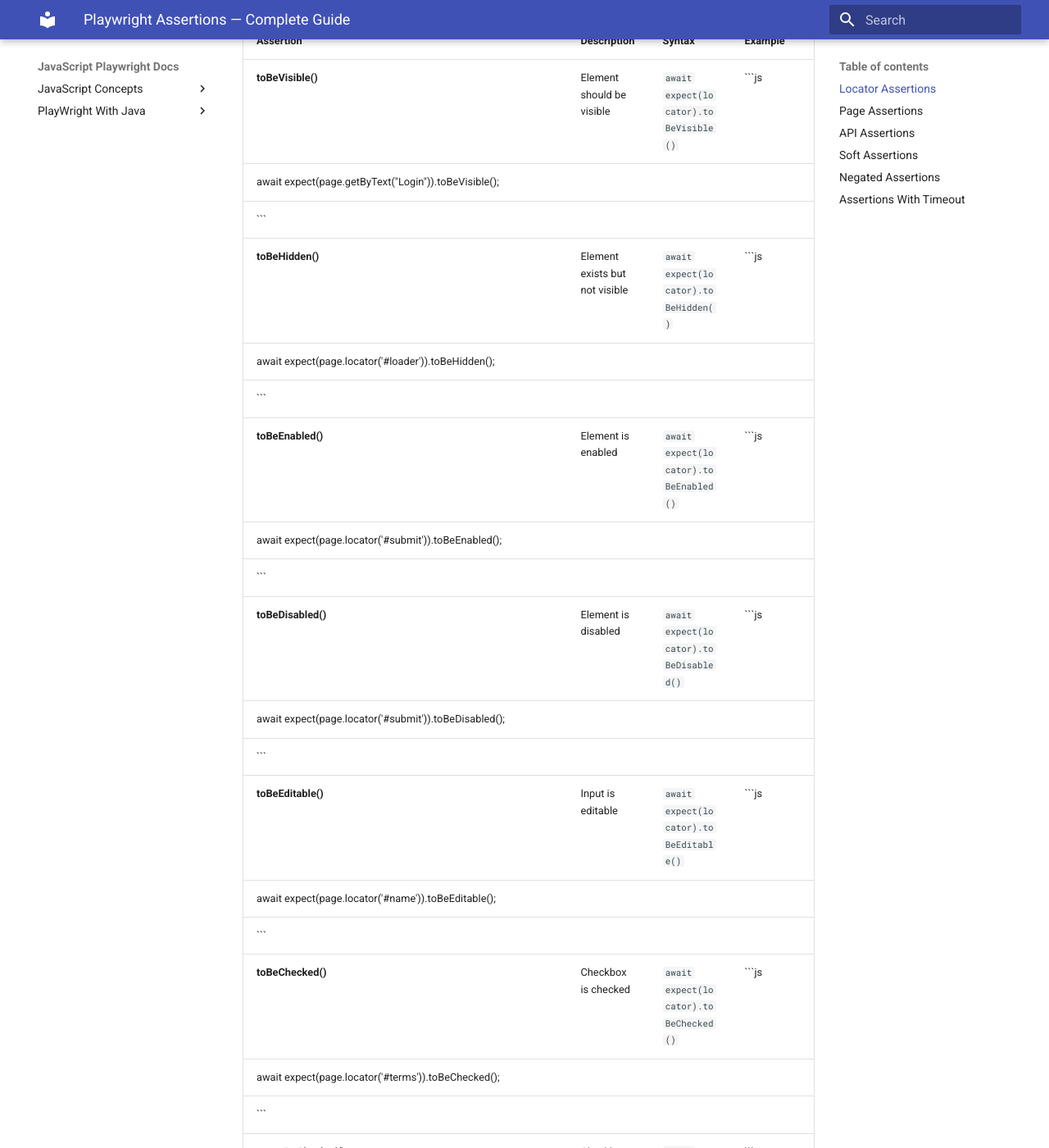
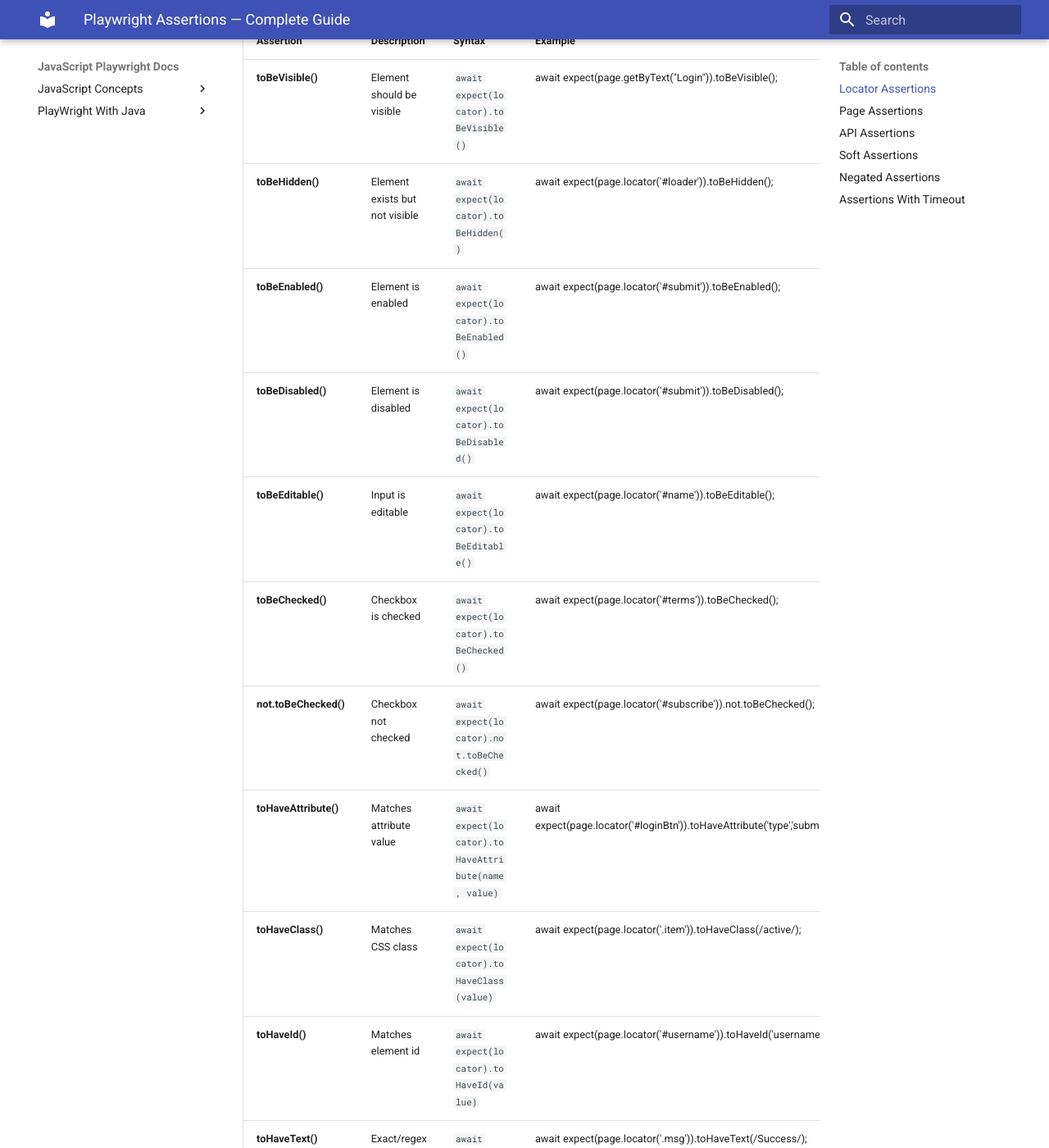
Before and after one commit to Play-Wright-course/automation-testing, an MkDocs documentation site: the page built from docs/javascriptConcepts/jscode/playwright-assertion.md, in a window 1280 px wide and 1400 px high, scrolled down 204 px. Shown: the whole window at 82% size. Built offline with MkDocs 1.6.1 and Material for MkDocs 9.7.7, drawn with Linux system fonts in a browser that asks for light colours; some of the changed text lies outside the part shown.

````diff
--- a/docs/javascriptConcepts/jscode/playwright-assertion.md
+++ b/docs/javascriptConcepts/jscode/playwright-assertion.md
@@ -4,112 +4,55 @@
 
 | Assertion | Description | Syntax | Example |
 |----------|-------------|--------|---------|
-| **toBeVisible()** | Element should be visible | `await expect(locator).toBeVisible()` | ```js
-await expect(page.getByText("Login")).toBeVisible();
-``` |
-| **toBeHidden()** | Element exists but not visible | `await expect(locator).toBeHidden()` | ```js
-await expect(page.locator('#loader')).toBeHidden();
-``` |
-| **toBeEnabled()** | Element is enabled | `await expect(locator).toBeEnabled()` | ```js
-await expect(page.locator('#submit')).toBeEnabled();
-``` |
-| **toBeDisabled()** | Element is disabled | `await expect(locator).toBeDisabled()` | ```js
-await expect(page.locator('#submit')).toBeDisabled();
-``` |
-| **toBeEditable()** | Input is editable | `await expect(locator).toBeEditable()` | ```js
-await expect(page.locator('#name')).toBeEditable();
-``` |
-| **toBeChecked()** | Checkbox is checked | `await expect(locator).toBeChecked()` | ```js
-await expect(page.locator('#terms')).toBeChecked();
-``` |
-| **not.toBeChecked()** | Checkbox not checked | `await expect(locator).not.toBeChecked()` | ```js
-await expect(page.locator('#subscribe')).not.toBeChecked();
-``` |
-| **toHaveAttribute()** | Matches attribute value | `await expect(locator).toHaveAttribute(name, value)` | ```js
-await expect(page.locator('#loginBtn')).toHaveAttribute('type','submit');
-``` |
-| **toHaveClass()** | Matches CSS class | `await expect(locator).toHaveClass(value)` | ```js
-await expect(page.locator('.item')).toHaveClass(/active/);
-``` |
-| **toHaveId()** | Matches element id | `await expect(locator).toHaveId(value)` | ```js
-await expect(page.locator('#username')).toHaveId('username');
-``` |
-| **toHaveText()** | Exact/regex text match | `await expect(locator).toHaveText(value)` | ```js
-await expect(page.locator('.msg')).toHaveText(/Success/);
-``` |
-| **toContainText()** | Partial text match | `await expect(locator).toContainText(value)` | ```js
-await expect(page.locator('.label')).toContainText("Hello");
-``` |
-| **toHaveValue()** | Input value match | `await expect(locator).toHaveValue(value)` | ```js
-await expect(page.locator('#email')).toHaveValue("test@gmail.com");
-``` |
-| **toHaveValues()** | Multi-select values | `await expect(locator).toHaveValues(array)` | ```js
-await expect(page.locator('#cities')).toHaveValues(['NY', 'LA']);
-``` |
-| **toHaveCount()** | Number of elements | `await expect(locator).toHaveCount(number)` | ```js
-await expect(page.locator('.cart-item')).toHaveCount(3);
-``` |
-| **toBeEmpty()** | No content | `await expect(locator).toBeEmpty()` | ```js
-await expect(page.locator('#output')).toBeEmpty();
-``` |
-| **toBeInViewport()** | Element inside viewport | `await expect(locator).toBeInViewport()` | ```js
-await expect(page.locator('#banner')).toBeInViewport();
-``` |
+| **toBeVisible()** | Element should be visible | `await expect(locator).toBeVisible()` |     await expect(page.getByText("Login")).toBeVisible(); |
+| **toBeHidden()** | Element exists but not visible | `await expect(locator).toBeHidden()` |     await expect(page.locator('#loader')).toBeHidden(); |
+| **toBeEnabled()** | Element is enabled | `await expect(locator).toBeEnabled()` |     await expect(page.locator('#submit')).toBeEnabled(); |
+| **toBeDisabled()** | Element is disabled | `await expect(locator).toBeDisabled()` |     await expect(page.locator('#submit')).toBeDisabled(); |
+| **toBeEditable()** | Input is editable | `await expect(locator).toBeEditable()` |     await expect(page.locator('#name')).toBeEditable(); |
+| **toBeChecked()** | Checkbox is checked | `await expect(locator).toBeChecked()` |     await expect(page.locator('#terms')).toBeChecked(); |
+| **not.toBeChecked()** | Checkbox not checked | `await expect(locator).not.toBeChecked()` |     await expect(page.locator('#subscribe')).not.toBeChecked(); |
+| **toHaveAttribute()** | Matches attribute value | `await expect(locator).toHaveAttribute(name, value)` |     await expect(page.locator('#loginBtn')).toHaveAttribute('type','submit'); |
+| **toHaveClass()** | Matches CSS class | `await expect(locator).toHaveClass(value)` |     await expect(page.locator('.item')).toHaveClass(/active/); |
+| **toHaveId()** | Matches element id | `await expect(locator).toHaveId(value)` |     await expect(page.locator('#username')).toHaveId('username'); |
+| **toHaveText()** | Exact/regex text match | `await expect(locator).toHaveText(value)` |     await expect(page.locator('.msg')).toHaveText(/Success/); |
+| **toContainText()** | Partial text match | `await expect(locator).toContainText(value)` |     await expect(page.locator('.label')).toContainText("Hello"); |
+| **toHaveValue()** | Input value match | `await expect(locator).toHaveValue(value)` |     await expect(page.locator('#email')).toHaveValue("test@gmail.com"); |
+| **toHaveValues()** | Multi-select values | `await expect(locator).toHaveValues(array)` |     await expect(page.locator('#cities')).toHaveValues(['NY', 'LA']); |
+| **toHaveCount()** | Number of elements | `await expect(locator).toHaveCount(number)` |     await expect(page.locator('.cart-item')).toHaveCount(3); |
+| **toBeEmpty()** | No content | `await expect(locator).toBeEmpty()` |     await expect(page.locator('#output')).toBeEmpty(); |
+| **toBeInViewport()** | Element inside viewport | `await expect(locator).toBeInViewport()` |     await expect(page.locator('#banner')).toBeInViewport(); |
 
 ## Page Assertions
 
 | Assertion | Description | Syntax | Example |
 |----------|-------------|--------|---------|
-| **toHaveURL()** | Matches URL | `await expect(page).toHaveURL(value)` | ```js
-await expect(page).toHaveURL(/dashboard/);
-``` |
-| **toHaveTitle()** | Matches page title | `await expect(page).toHaveTitle(value)` | ```js
-await expect(page).toHaveTitle("Login Page");
-``` |
+| **toHaveURL()** | Matches URL | `await expect(page).toHaveURL(value)` |     await expect(page).toHaveURL(/dashboard/); |
+| **toHaveTitle()** | Matches page title | `await expect(page).toHaveTitle(value)` |     await expect(page).toHaveTitle("Login Page"); |
 
 ## API Assertions
 
 | Assertion | Description | Syntax | Example |
-|----------|-------------|--------|----------|
-| **toBeOK()** | Status is 2xx | `await expect(response).toBeOK()` | ```js
-const res = await request.get(url);
-await expect(res).toBeOK();
-``` |
-| **status() code** | Exact HTTP code | `expect(response.status()).toBe(value)` | ```js
-expect(res.status()).toBe(201);
-``` |
-| **json body check** | Validate JSON | `expect(await res.json()).toEqual(obj)` | ```js
-const body = await res.json();
-expect(body.success).toBe(true);
-``` |
+|----------|-------------|--------|---------|
+| **toBeOK()** | Status is 2xx | `await expect(response).toBeOK()` |     const res = await request.get(url);<br>     await expect(res).toBeOK(); |
+| **status() code** | Exact HTTP code | `expect(response.status()).toBe(value)` |     expect(res.status()).toBe(201); |
+| **json body check** | Validate JSON | `expect(await res.json()).toEqual(obj)` |     const body = await res.json();<br>     expect(body.success).toBe(true); |
 
 ## Soft Assertions
 
 | Feature | Syntax | Example |
 |---------|--------|---------|
-| Soft assertion | `expect.soft(locator).assertion()` | ```js
-expect.soft(page.locator('#msg')).toContainText('Success');
-console.log("Test continues");
-``` |
+| Soft assertion | `expect.soft(locator).assertion()` |     expect.soft(page.locator('#msg')).toContainText('Success');<br>     console.log("Test continues"); |
 
 ## Negated Assertions
 
 | Negated Syntax | Example |
 |----------------|---------|
-| `expect(locator).not.toBeVisible()` | ```js
-await expect(page.locator('#error')).not.toBeVisible();
-``` |
-| `expect(locator).not.toHaveText(value)` | ```js
-await expect(page.locator('#msg')).not.toHaveText('Error');
-``` |
-| `expect(page).not.toHaveURL(value)` | ```js
-await expect(page).not.toHaveURL(/login/);
-``` |
+| `expect(locator).not.toBeVisible()` |     await expect(page.locator('#error')).not.toBeVisible(); |
+| `expect(locator).not.toHaveText(value)` |     await expect(page.locator('#msg')).not.toHaveText('Error'); |
+| `expect(page).not.toHaveURL(value)` |     await expect(page).not.toHaveURL(/login/); |
 
 ## Assertions With Timeout
 
 | Syntax | Example |
 |--------|---------|
-| `await expect(locator).assertion({ timeout: ms })` | ```js
-await expect(page.locator('#status')).toHaveText("Done", { timeout: 8000 });
-``` |
+| `await expect(locator).assertion({ timeout: ms })` |     await expect(page.locator('#status')).toHaveText("Done", { timeout: 8000 });
````
